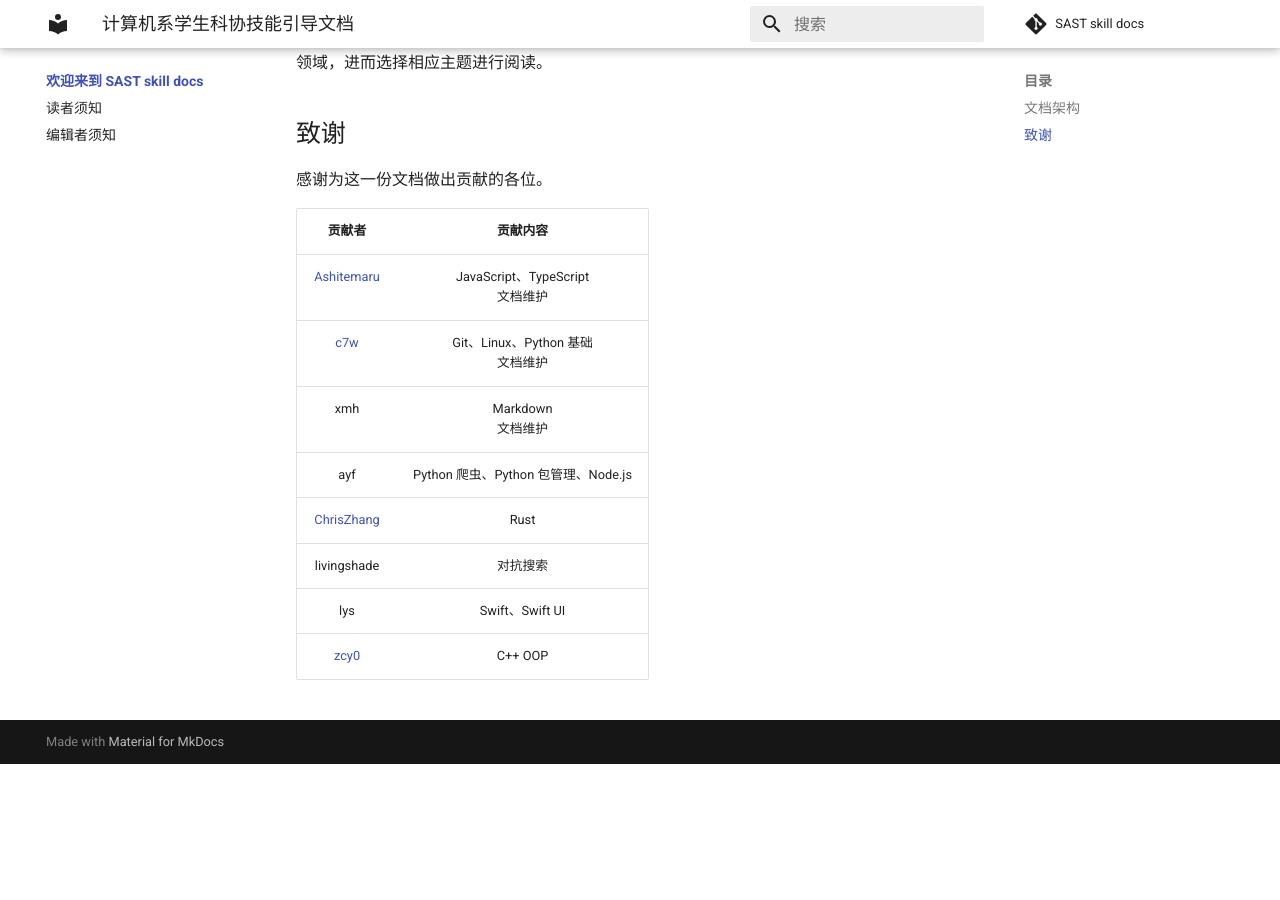
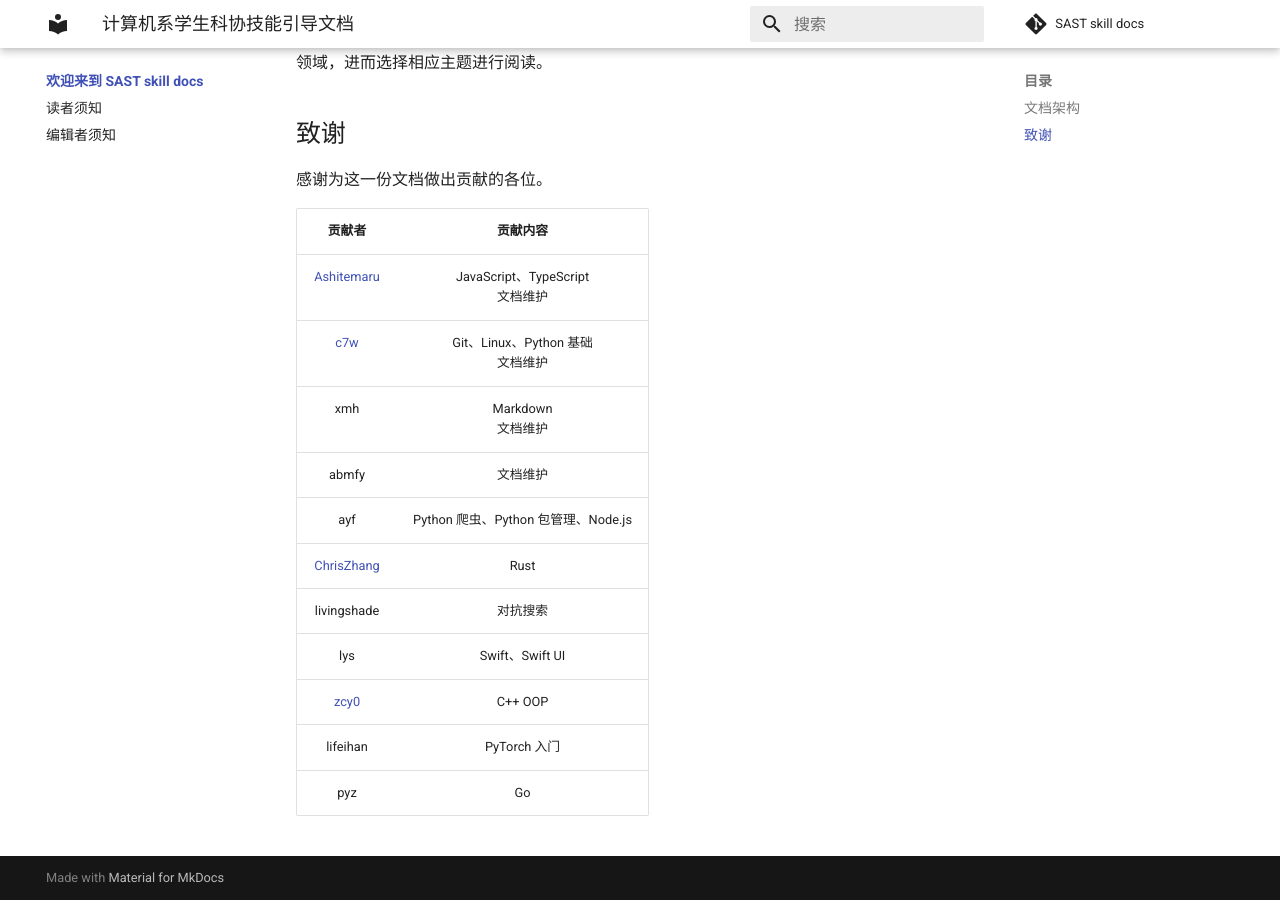
Before and after one commit to SAST-skill-docers/sast-skill-docs, an MkDocs documentation site: the page built from docs/index.md, in a window 1280 px wide and 900 px high, scrolled down 775 px. Built offline with MkDocs 1.6.1 and Material for MkDocs 9.7.7, drawn with Linux system fonts in a browser that asks for light colours; comment, search, counter and statistics services are not loaded; before the commit the page ends 1539 px from its top, so only the background shows below that.

```diff
--- a/docs/index.md
+++ b/docs/index.md
@@ -28,8 +28,11 @@
 | [Ashitemaru](https://ashitemaru.github.io) | JavaScript、TypeScript <br /> 文档维护 |
 | [c7w](https://c7w.tech) | Git、Linux、Python 基础 <br /> 文档维护 |
 | xmh | Markdown <br /> 文档维护 |
+| abmfy | 文档维护 |
 | ayf | Python 爬虫、Python 包管理、Node.js |
 | [ChrisZhang](https://zcy.moe/) | Rust |
 | livingshade | 对抗搜索 |
 | lys | Swift、Swift UI |
 | [zcy0](https://zhaochenyang20.github.io) | C++ OOP |
+| lifeihan | PyTorch 入门 |
+| pyz | Go |
--- a/mkdocs.yml
+++ b/mkdocs.yml
@@ -165,7 +165,7 @@ nav:
     - Go: backend/go/go.md
   - 人工智能 & 机器学习:
     - ai-ml/index.md
-    - Pytorch 入门: ai-ml/pytorch.md
+    - PyTorch 入门: ai-ml/pytorch.md
     - 对抗搜索: ai-ml/adversarial-search.md
   - 资源链接:
     - source/index.md
```
Also changed, not shown: docs/ai-ml/pytorch.md (+2 -0 lines).
